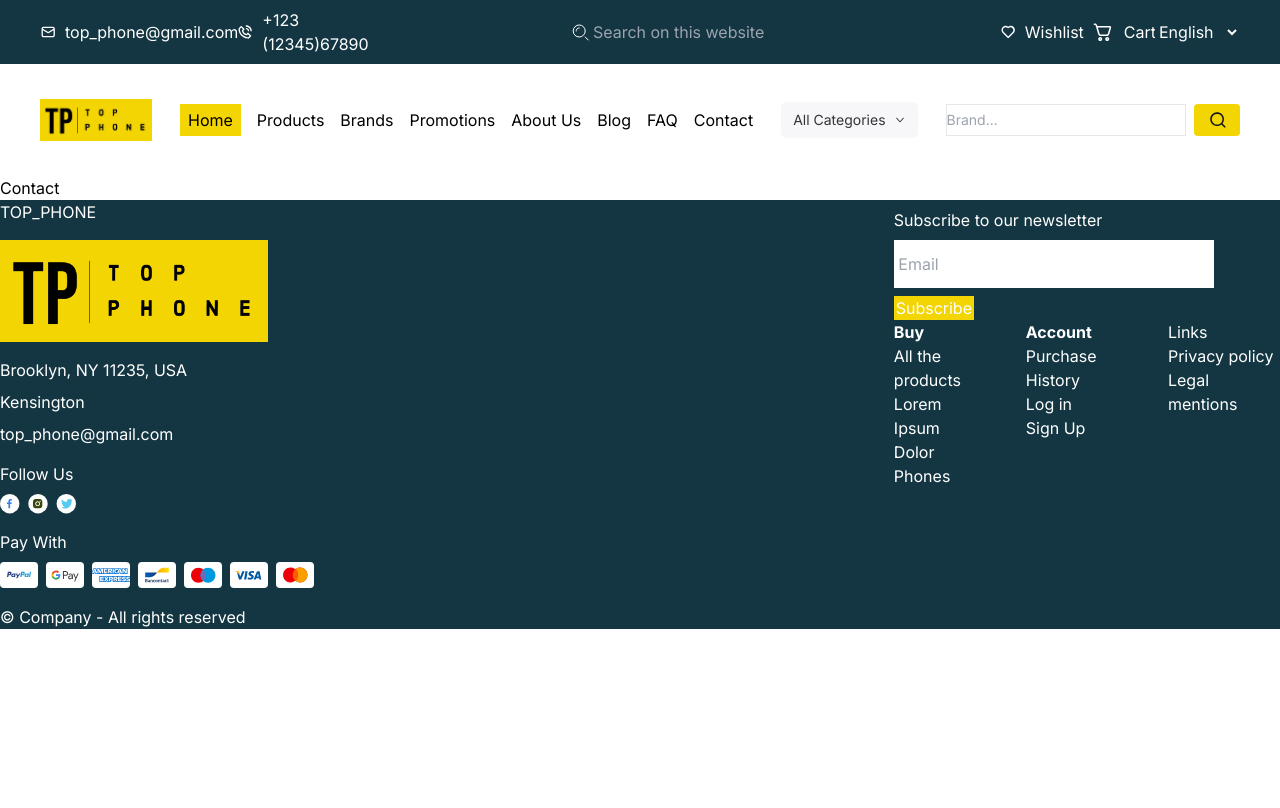
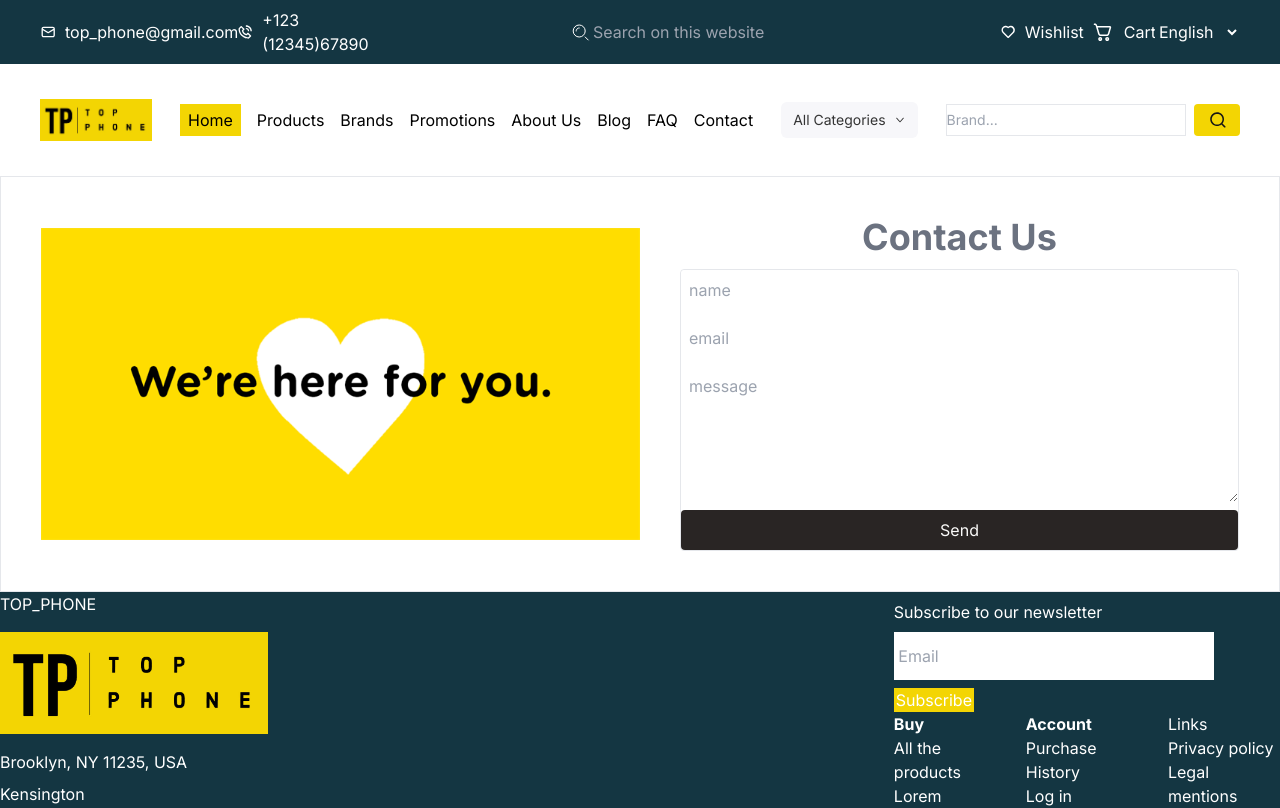
Before and after one commit to Andramed/reactors-project, a Next.js app: page /contact in a window 1280 px wide. Shown: the top 808 px of the page. Built offline with nearby package versions, Linux system fonts and the light colour scheme.

Commit message:
add Send Email Functionality for Contact Page

```diff
--- a/package.json
+++ b/package.json
@@ -26,6 +26,8 @@
     "sass": "^1.63.6",
     "swiper": "^10.0.3",
     "swr": "^2.2.0",
-    "tailwindcss": "3.3.2"
+    "tailwindcss": "3.3.2",
+    "@sendgrid/mail": "^7.7.0",
+    "react-hook-form": "^7.45.2"
   }
 }
--- /dev/null
+++ b/src/app/api/sendEmail/route.js
@@ -0,0 +1,44 @@
+import sgMail from '@sendgrid/mail';
+
+import { NextResponse, NextRequest } from "next/server";
+
+require("dotenv").config();
+sgMail.setApiKey(process.env.SENDGRID_API_KEY);
+
+
+export async function POST(req, res) {
+
+    const email = req.nextUrl.searchParams.get("email");
+    const name = req.nextUrl.searchParams.get("name");
+
+    const message = "From : "+ name + " Email : " + email + " Message : " + req.nextUrl.searchParams.get("message");
+
+
+    const msg = {
+        "from": {"email":"reactors2023team@gmail.com"},
+        "personalizations":[{
+          "to":[{"email": "reactors2023team@gmail.com",
+                 "name": "Reactors"}],
+          "subject":"Contact Me" //to add to params
+        }],
+        "content": [{"type":"text/plain",
+                    "value": message
+        }]
+      };
+
+    try {
+        await sgMail.send(msg);
+        // res.status(200).send('Email sent successfully');
+        return NextResponse.json({ "success": "successfully" });
+    } catch (error) {
+        console.error(error);
+        // res.status(500).send('Error sending email');
+
+
+        if (error.response) {
+            console.log(error.response.body);
+          }
+        //   res.status(400).json();
+          return NextResponse.status(400).json({ status: "ERROR", message: error.message });
+    }
+};
--- a/src/app/contact/page.jsx
+++ b/src/app/contact/page.jsx
@@ -1,8 +1,73 @@
+'use client'
+import { useForm } from "react-hook-form";
+import axios from "axios";
+import 'react-phone-number-input/style.css';
+import { useState } from "react";
+
+
 const Page = () => {
+
+    const [value, setValue] = useState();
+
+    const {
+            register,
+            handleSubmit,
+            formState: { isSubmitted },
+        } = useForm({
+            shouldUseNativeValidation: true,
+        });
+
+    const onSubmit = (data) => {
+
+        const params = new URLSearchParams({
+            name: data.name,
+            email: data.email,
+            message:data.message
+        }).toString();
+
+        const url = "/api/sendEmail?" + params;
+
+
+        axios.post(url,{},{}).then((res) => console.log(res));
+
+    };
+
     return (
-        <div>
-            <h1>Contact</h1>
+    <div className="flex flex-col md:flex-row gap-10 w-full items-center border p-10">
+        <img className="object-cover w-full md:w-1/2 " src='imgContactUs/WeAreHereForYou.png'/>
+        <div className="flex flex-col w-full md:w-1/2 gap-3">
+            <h2 className="text-center text-4xl font-bold text-gray-500">
+                Contact Us
+            </h2>
+            <form
+                className="border rounded flex flex-col gap-2"
+                onSubmit={handleSubmit(onSubmit)}>
+
+                <input
+                    type="text"
+                    className="rounded p-2"
+                    placeholder="name"
+                    {...register('name')}
+                />
+                <input
+                    type="email"
+                    className="rounded p-2"
+                    placeholder="email"
+                    {...register('email')}
+                />
+                <textarea
+                    className="rounded p-2 text-start"
+                    rows="5"
+                    placeholder="message"
+                    {...register('message')}
+                />
+                <button
+                    className="rounded bg-stone-800 p-2 text-stone-50"
+                    type="submit">
+                        Send
+                </button>
+            </form>
         </div>
-    )
+    </div>);
 }
 export default Page;
```
Also changed, not shown: public/imgContactUs/WeAreHereForYou.png (added), 1 other file (tests, documents, lock files or other folders).
